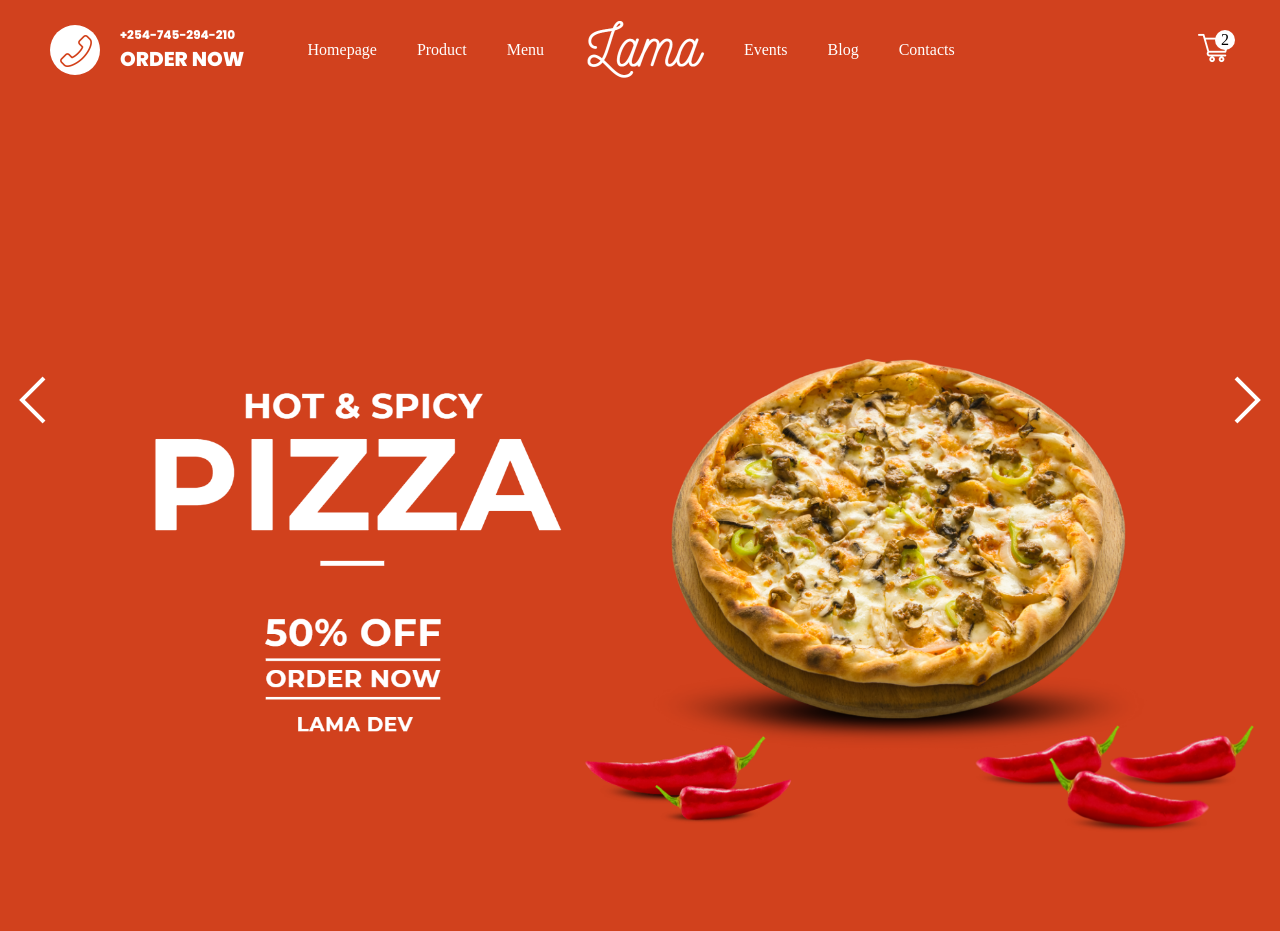
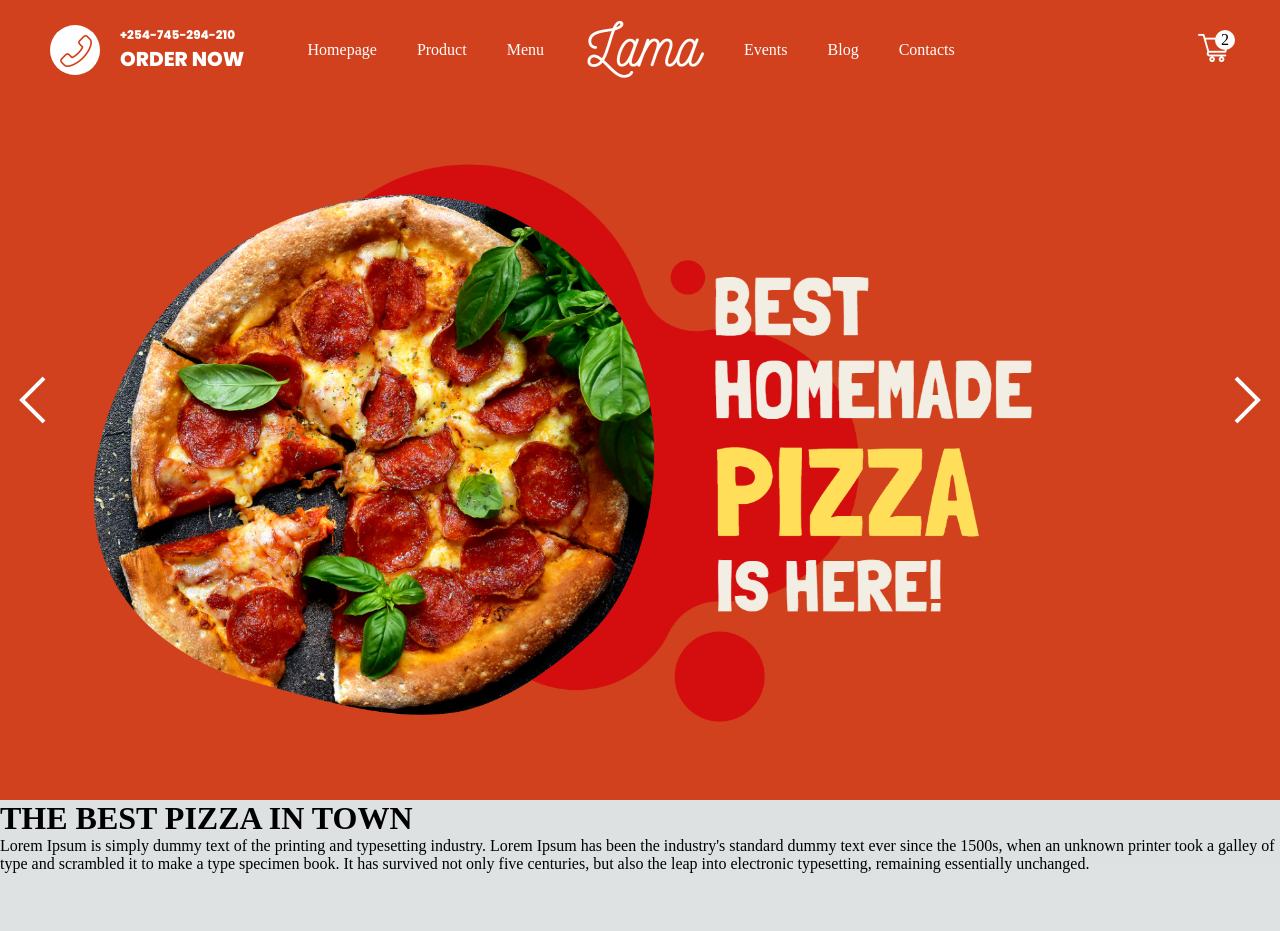
Before and after one commit to daudi13/restauantjs, a Next.js app: page / in a window 1280 px wide. Shown: the top 931 px of the page. Built offline with nearby package versions, Linux system fonts and the light colour scheme.

Commit message:
Correct element arrangement

```diff
--- a/pages/index.js
+++ b/pages/index.js
@@ -2,6 +2,7 @@ import Head from 'next/head'
 import { Inter } from 'next/font/google'
 import styles from '@/styles/Home.module.css'
 import Featured from './components/Featured'
+import PizzaList from './components/PizzaList'
 
 const inter = Inter({ subsets: ['latin'] })
 
@@ -13,9 +14,8 @@ export default function Home() {
         <meta name="description" content="Pizza restauraunt near me" />
         <meta name="viewport" content="width=device-width, initial-scale=1" />
       </Head>
-      <main className={styles.main}>
-        <Featured/>
-      </main>
+      <Featured />
+      <PizzaList/>
     </div>
   )
 }
```
